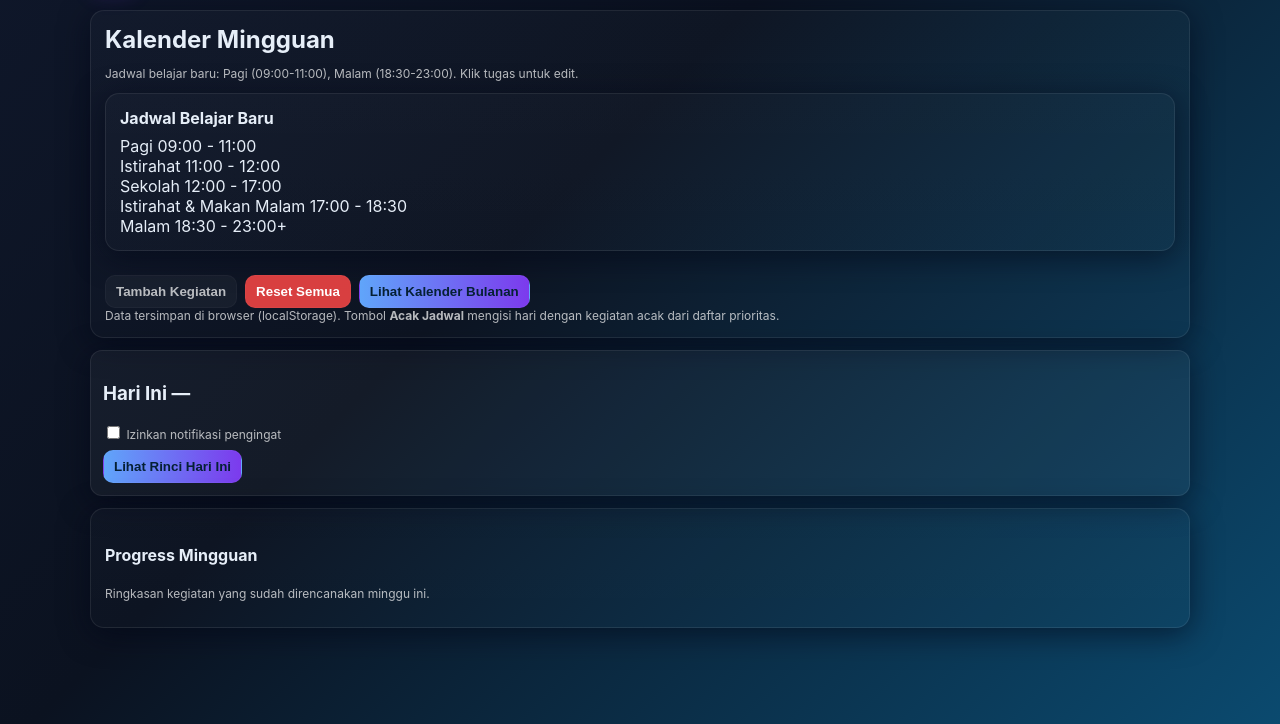
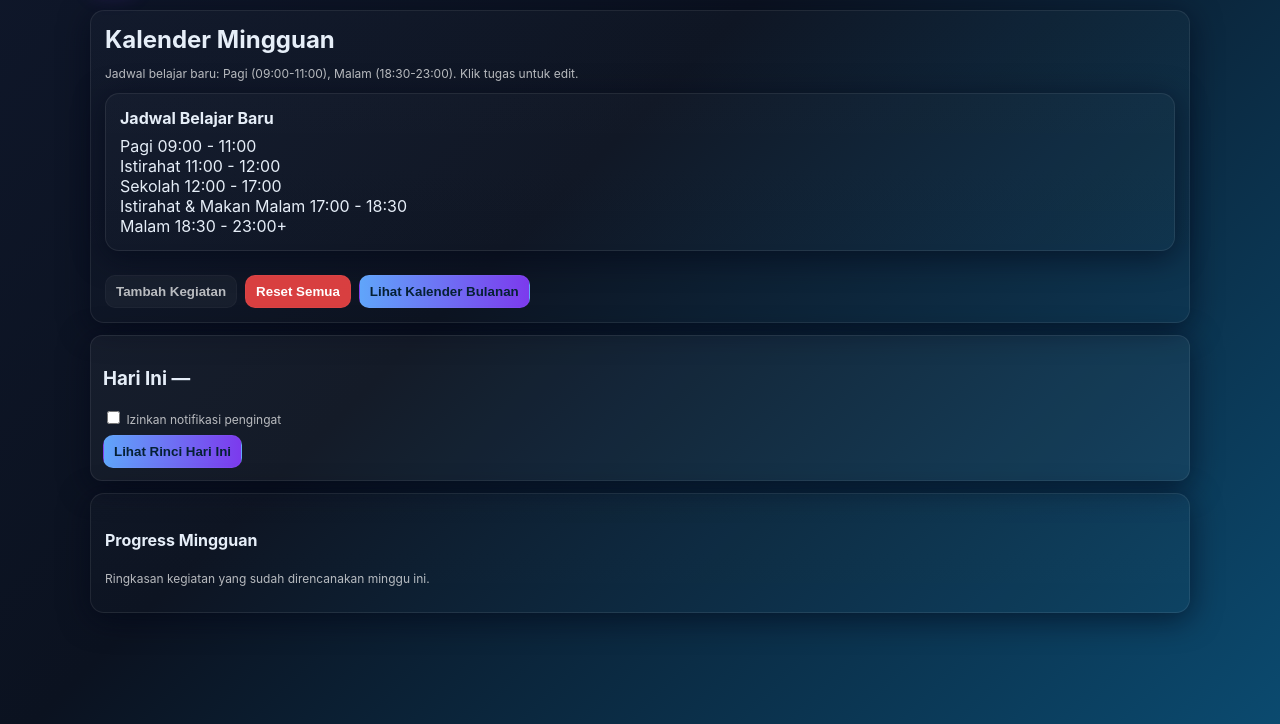
Before and after one commit to Ryuzen18/projek--belajar-serius-all-, a plain HTML site: page index.html in a window 1280 px wide. Shown: the part 76-800 px from the top of the page. Drawn offline with Linux system fonts and the light colour scheme.

Commit message:
Remove footer text from index.html

```diff
--- a/index.html
+++ b/index.html
@@ -834,7 +834,7 @@
                     <button id="btn-view-calendar" class="btn primary">Lihat Kalender Bulanan</button>
                 </div>
 
-                <footer class="small">Data tersimpan di browser (localStorage). Tombol <strong>Acak Jadwal</strong> mengisi hari dengan kegiatan acak dari daftar prioritas.</footer>
+
             </section>
 
             <aside class="sidebar">
```
